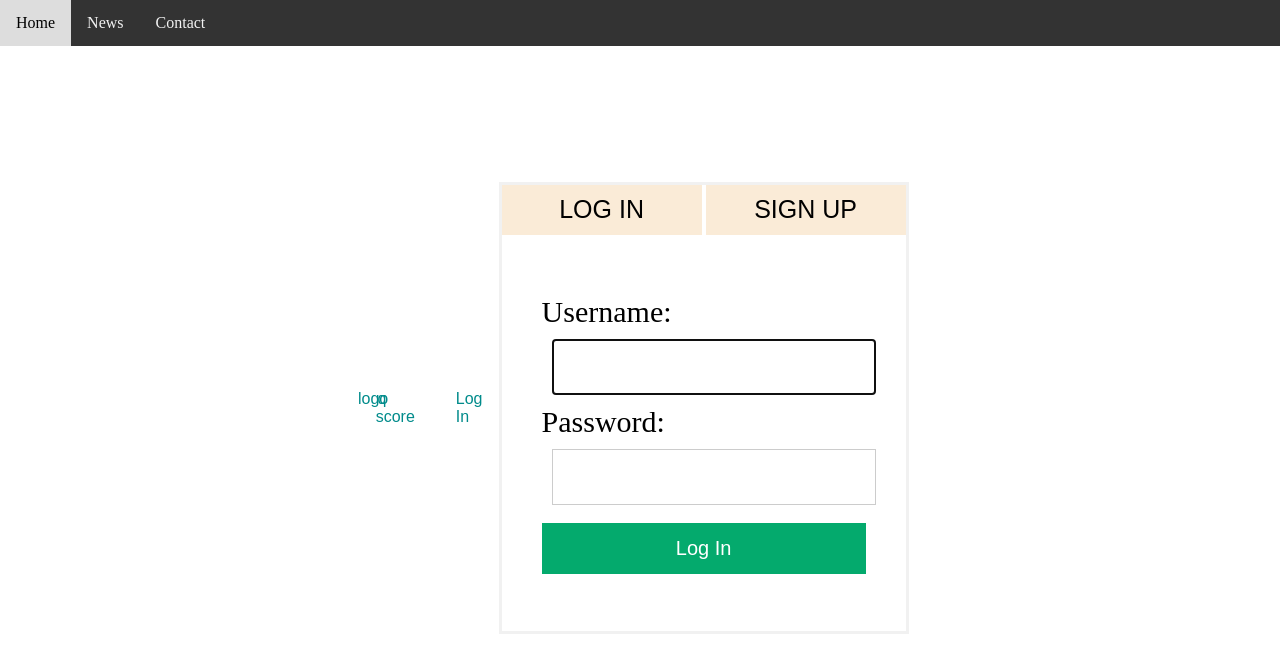
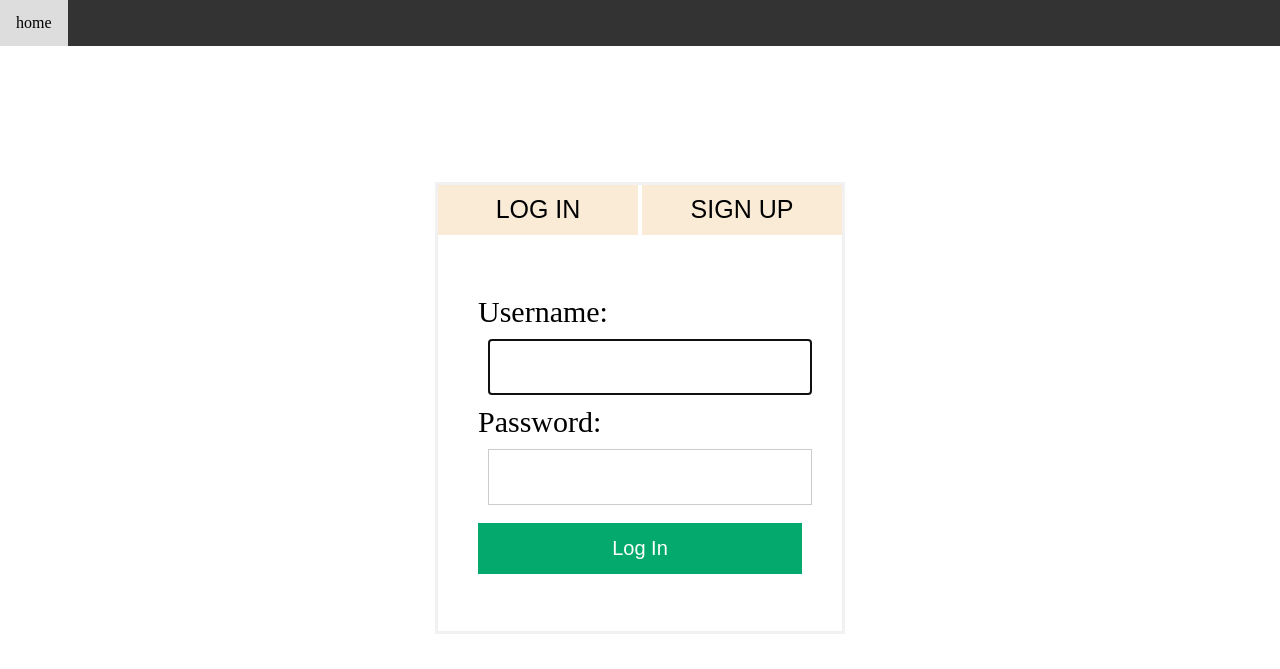
Before and after one commit to alfi30-bat/al, a Django app: page /user/login/ in a window 1280 px wide. Shown: the top 669 px of the page. Run offline with Django 5.2, Linux system fonts and the light colour scheme.

Commit message:
Add files via upload

```diff
--- a/trial/settings.py
+++ b/trial/settings.py
@@ -122,7 +122,7 @@ USE_TZ = True
 STATIC_URL = 'static/'
 
 LOGIN_REDIRECT_URL = "login"
-LOGOUT_REDIRECT_URL = "login"
+LOGOUT_REDIRECT_URL = "register"
 
 # Default primary key field type
 # https://docs.djangoproject.com/en/5.0/ref/settings/#default-auto-field
--- a/user/templates/user/login.html
+++ b/user/templates/user/login.html
@@ -129,17 +129,8 @@
 </head>
 <body onload="noBack()" onpageshow="if (event.persisted) noBack();">
 <div class="lmain">
-    <div class="sticky-bar">
-        <div class="box">
-            <a href="{% url 'content:main' %}"><p class="logo">logo</p></a>
-            <p class="logo">q score</p>
-            <a><p class="cart" style="margin-left: 50%;">Log In</p></a>
-        </div>
-    </div>
     <div class="navbar">
-        <a href="#home">Home</a>
-        <a href="#news">News</a>
-        <a href="#contact">Contact</a>
+        <a href="{% url 'content:main' %}">home</a>
     </div>
     <div class="container">
         <form id="form"  method = "POST">
--- a/user/templates/user/register.html
+++ b/user/templates/user/register.html
@@ -96,7 +96,9 @@
 </head>
 <body onload="noBack()" onpageshow="if (event.persisted) noBack();">
 <div class="lmain">
-
+    <div class="navbar">
+        <a href="{% url 'content:main' %}">home</a>
+    </div>
     <div class="container">
         <form id="form"  method = POST >
             {% csrf_token %}
--- a/user/urls.py
+++ b/user/urls.py
@@ -9,7 +9,7 @@ from django.conf.urls.static import static
 urlpatterns = [
         path('', views.index, name ='index'),
         path('login/', views.Login, name ='login'),
-        path('login/', views.logout_view, name ='logout'),
+        path('losgin/', views.logout_view, name ='logout'),
         #path("logout/", LogoutView.as_view(), name="logout"),
         #path('logout/', LogoutView.as_view(template_name ='login.html'), name ='logout'),
         #url(r'^logout/$', LogoutView.as_view(), {'next_page': settings.LOGOUT_REDIRECT_URL}, name='logout'),
--- a/user/views.py
+++ b/user/views.py
@@ -81,7 +81,7 @@ def Login(request):
 
 def logout_view(request):
     logout(request)
-    return redirect('content/main/')
+    return render(request, 'content/main.html')
 
 def home(request):
 	if request.user.is_anonymous == True:
```
